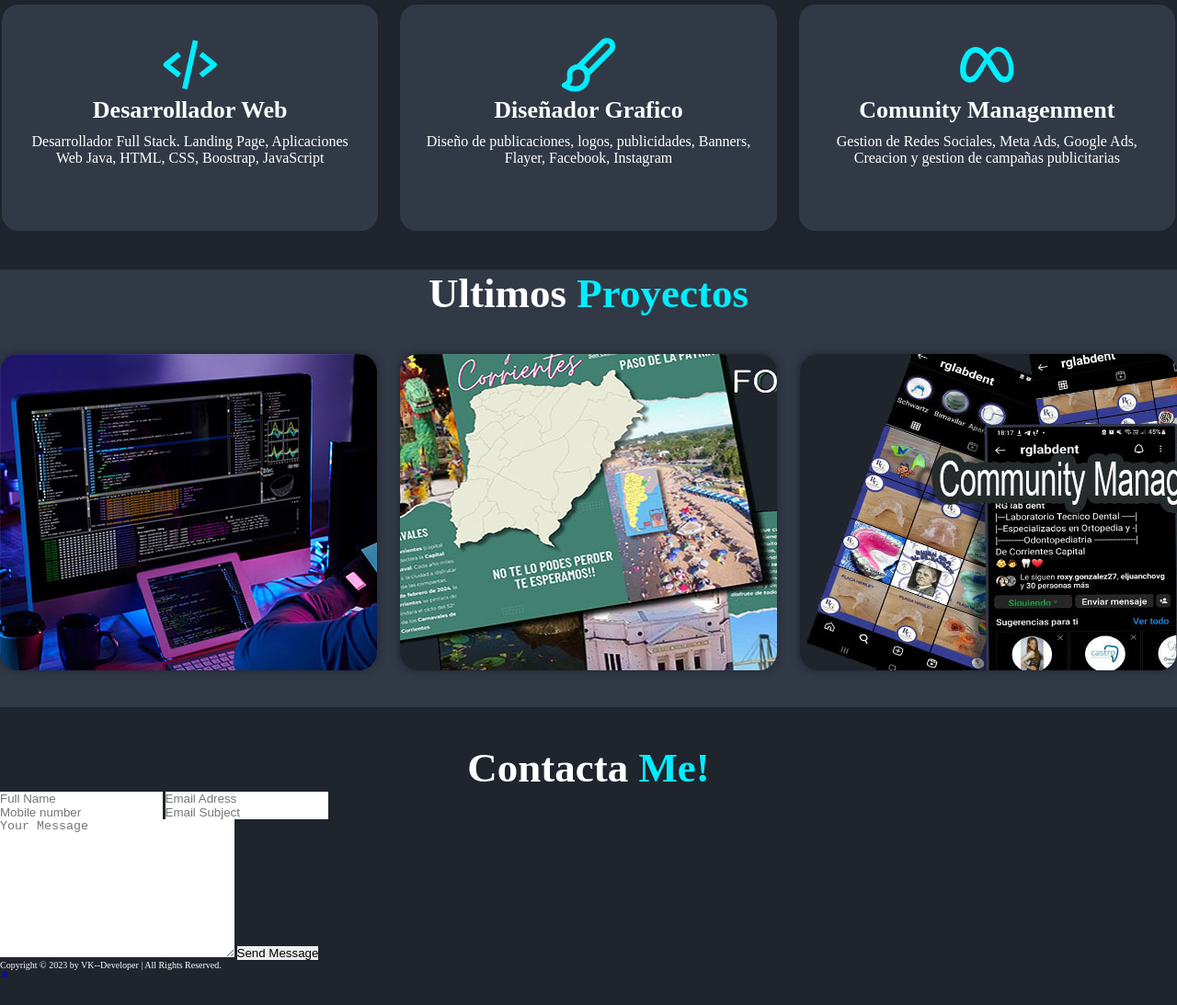
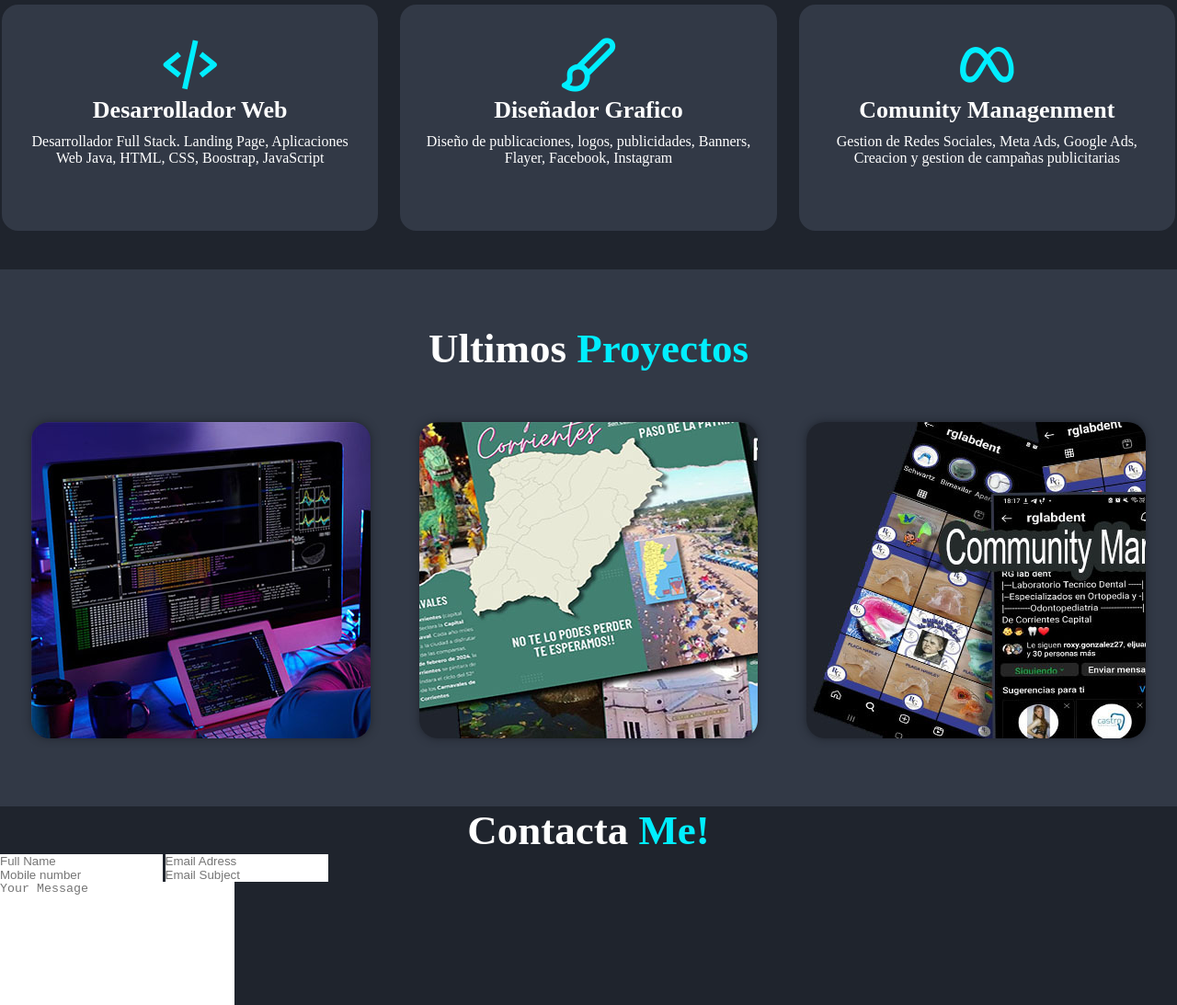
Before and after one commit to Viktor033/Portfolio, a plain HTML site: page index.html in a window 1280 px wide. Shown: the part 1247-2340 px from the top of the page at 92% size. Before the commit the page ends 2313 px from the top, so only its background shows below. Drawn offline with nearby package versions, Linux system fonts and the light colour scheme; a script that the page names is missing; a web font is replaced by a local one.

Commit message:
Agregado de Padding para ampliar los section

```diff
--- a/CSS/Style.css
+++ b/CSS/Style.css
@@ -200,6 +200,7 @@ span {
 
 .Portfolio {
     background: var(--second-bg-color);
+    padding: 2rem;
 }
 
 .Portfolio h2 {
@@ -215,7 +216,7 @@ span {
 }
 
 .Portfolio-contenedor .Portfolio-box {
-    margin-bottom: 4rem;
+    margin: 1.4rem;
     position: relative;
     border-radius: 2rem;
     box-shadow: 0 0 1rem var(--bg-color);
```
